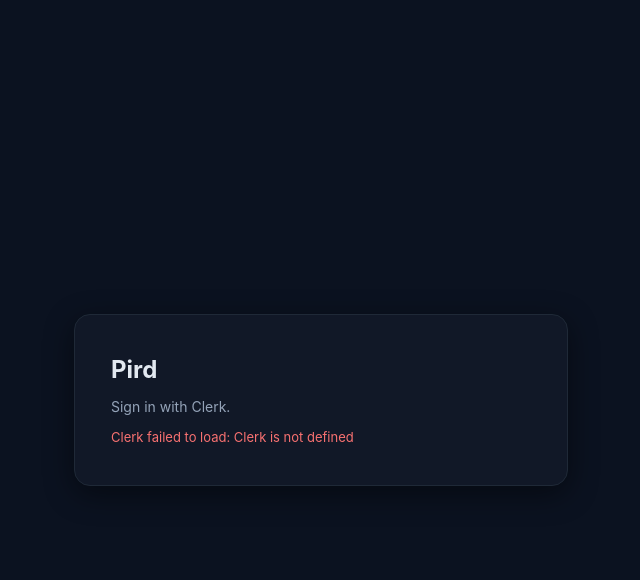
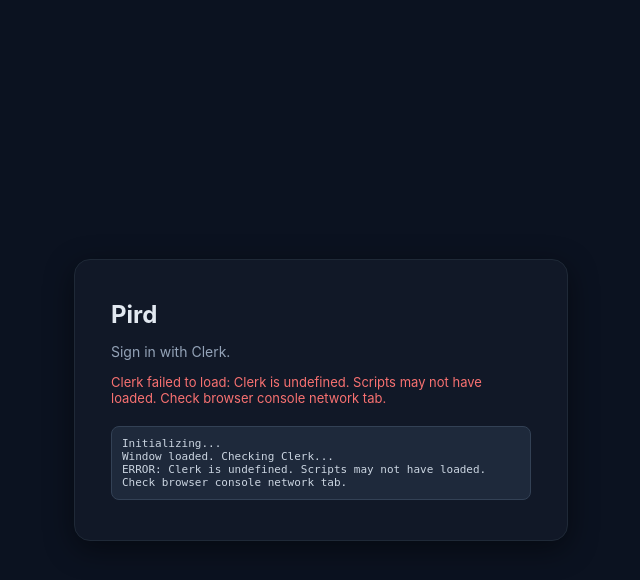
Before and after one commit to MuhamadTAH/doblaj, a FastAPI app: page / in a window 1280 px wide. Shown: the top 580 px of the page, without its empty margins (319-959 px from the left). Run offline with FastAPI, Linux system fonts and the light colour scheme; some libraries are stand-ins or nearby versions.

Commit message:
chore: add debug logs to login.html

```diff
--- a/studio/dubbing/app/templates/login.html
+++ b/studio/dubbing/app/templates/login.html
@@ -12,6 +12,7 @@
 <script defer crossorigin="anonymous" src="https://{{ clerk_frontend_api }}/npm/@clerk/clerk-js@6/dist/clerk.browser.js" data-clerk-publishable-key="{{ clerk_publishable_key }}"></script>
 <style>
 :root{color-scheme:dark}body{font-family:-apple-system,BlinkMacSystemFont,"Segoe UI",sans-serif;background:#0b1220;color:#e2e8f0;min-height:100vh;margin:0;display:flex;align-items:center;justify-content:center}.card{background:#111827;border:1px solid #1f2937;border-radius:16px;padding:40px 36px;width:420px;box-shadow:0 8px 30px #0007}h1{font-size:24px;margin:0 0 4px}p,.hint{color:#94a3b8;font-size:14px}.hidden{display:none}.user-line{display:flex;align-items:center;justify-content:space-between;margin-bottom:16px}.signout{background:transparent;color:#94a3b8;border:0;cursor:pointer}.row{display:grid;gap:10px}.tile{display:flex;align-items:center;gap:14px;width:100%;padding:14px 16px;background:#0b1220;border:1px solid #334155;border-radius:10px;cursor:pointer;text-align:left;color:#e2e8f0;font:inherit}.tile:hover:not(:disabled){border-color:#60a5fa}.tile:disabled{opacity:.5}.icon{width:38px;height:38px;border-radius:8px;display:flex;align-items:center;justify-content:center;font-weight:700}.meta{flex:1}.meta strong{display:block}.meta span{color:#94a3b8;font-size:12px}.err{color:#f87171;font-size:13px;margin-top:12px}.hint{font-size:12px;margin-top:8px}#dubbing-img{background:#ea580c}
+#debug-logs{margin-top:20px;padding:10px;background:#1e293b;border:1px solid #334155;border-radius:8px;font-family:monospace;font-size:11px;color:#cbd5e1;white-space:pre-wrap;max-height:150px;overflow-y:auto}
 </style>
 </head>
 <body>
@@ -23,15 +24,56 @@
       <button class="tile" id="go-dubbing"><div class="icon" id="dubbing-img">D</div><div class="meta"><strong>Dubbing Studio</strong><span>Video translation and audio dubbing</span></div></button>
     </div><div class="hint" id="status"></div>
   </div>
+  <div id="debug-logs">Initializing...</div>
 </div>
 <script>
 const DUBBING_URL=location.origin;
+const logs = document.getElementById('debug-logs');
+const log = (msg) => { console.log(msg); logs.textContent += '\n' + msg; };
 const show=id=>{document.getElementById('step-signin').classList.toggle('hidden',id!=='step-signin');document.getElementById('step-choose').classList.toggle('hidden',id!=='step-choose')};
 const status=text=>document.getElementById('status').textContent=text;
 function bridgeNext(){const value=new URLSearchParams(location.search).get('next');if(!value)return '';try{const u=new URL(value,location.origin);if(u.origin===DUBBING_URL)return '&next='+encodeURIComponent(u.pathname+u.search+u.hash)}catch{}return ''}
-async function openDubbing(){status('Opening Dubbing Studio…');const token=await Clerk.session?.getToken({template:'pird-dubbing'});if(!token){show('step-signin');return}location.href=`/pird/clerk_login?token=${encodeURIComponent(token)}${bridgeNext()}`}
-window.addEventListener('load',async()=>{try{const opts={publishableKey:PUBLISHABLE_KEY};if(window.__internal_ClerkUICtor){opts.ui={ClerkUI:window.__internal_ClerkUICtor};}await Clerk.load(opts);if(Clerk.isSignedIn){document.getElementById('who-email').textContent=Clerk.user?.primaryEmailAddress?.emailAddress||'';await openDubbing()}else{Clerk.mountSignIn(document.getElementById('clerk-sign-in'),{fallbackRedirectUrl:location.href})}}catch(e){document.getElementById('msg').textContent='Clerk failed to load: '+e.message}});
-document.getElementById('signout').onclick=async()=>{await Clerk.signOut();location.reload()};
+async function openDubbing(){
+  status('Opening Dubbing Studio…');
+  log('Calling Clerk.session.getToken({template:"pird-dubbing"})');
+  try {
+    const token = await Clerk.session?.getToken({template:'pird-dubbing'});
+    if(!token){ log('No token returned. Showing signin step.'); show('step-signin'); return; }
+    log('Got token. Redirecting to /pird/clerk_login');
+    location.href=`/pird/clerk_login?token=${encodeURIComponent(token)}${bridgeNext()}`;
+  } catch(err) {
+    log('Error in openDubbing: ' + err.message);
+  }
+}
+window.addEventListener('load',async()=>{
+  log('Window loaded. Checking Clerk...');
+  try {
+    if (typeof Clerk === 'undefined') {
+      throw new Error('Clerk is undefined. Scripts may not have loaded. Check browser console network tab.');
+    }
+    log('Clerk object found. Preparing to load...');
+    const opts={publishableKey:PUBLISHABLE_KEY};
+    if(window.__internal_ClerkUICtor){ opts.ui={ClerkUI:window.__internal_ClerkUICtor}; log('Using custom Clerk UI constructor.'); }
+
+    log('Calling Clerk.load()...');
+    await Clerk.load(opts);
+    log('Clerk.load() completed.');
+
+    if(Clerk.isSignedIn){
+      log('User is signed in. Email: ' + (Clerk.user?.primaryEmailAddress?.emailAddress||'Unknown'));
+      document.getElementById('who-email').textContent=Clerk.user?.primaryEmailAddress?.emailAddress||'';
+      await openDubbing();
+    } else {
+      log('User not signed in. Mounting sign-in UI...');
+      Clerk.mountSignIn(document.getElementById('clerk-sign-in'),{fallbackRedirectUrl:location.href});
+      log('mountSignIn called.');
+    }
+  } catch(e) {
+    log('ERROR: ' + e.message);
+    document.getElementById('msg').textContent='Clerk failed to load: '+e.message;
+  }
+});
+document.getElementById('signout').onclick=async()=>{ log('Signing out...'); await Clerk.signOut(); location.reload(); };
 document.getElementById('go-dubbing').onclick=openDubbing;
 </script>
 </body>
```
